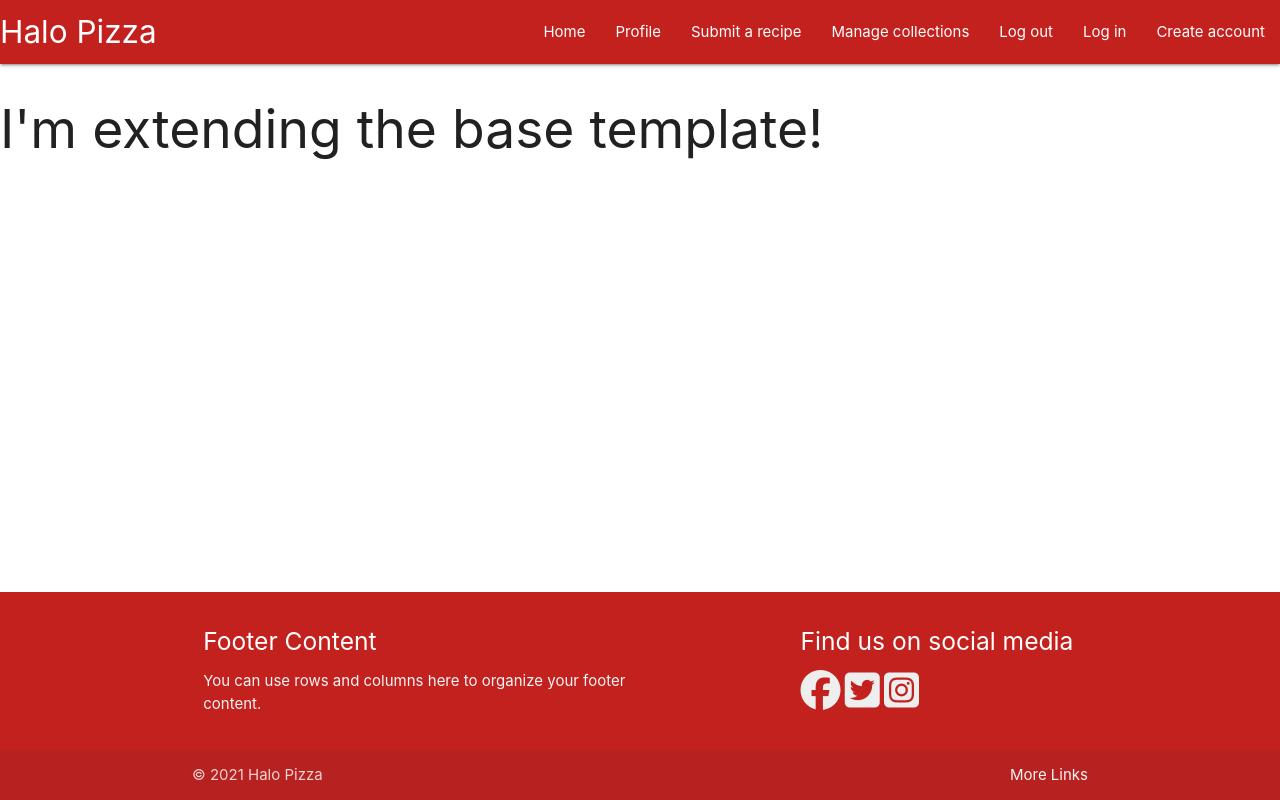
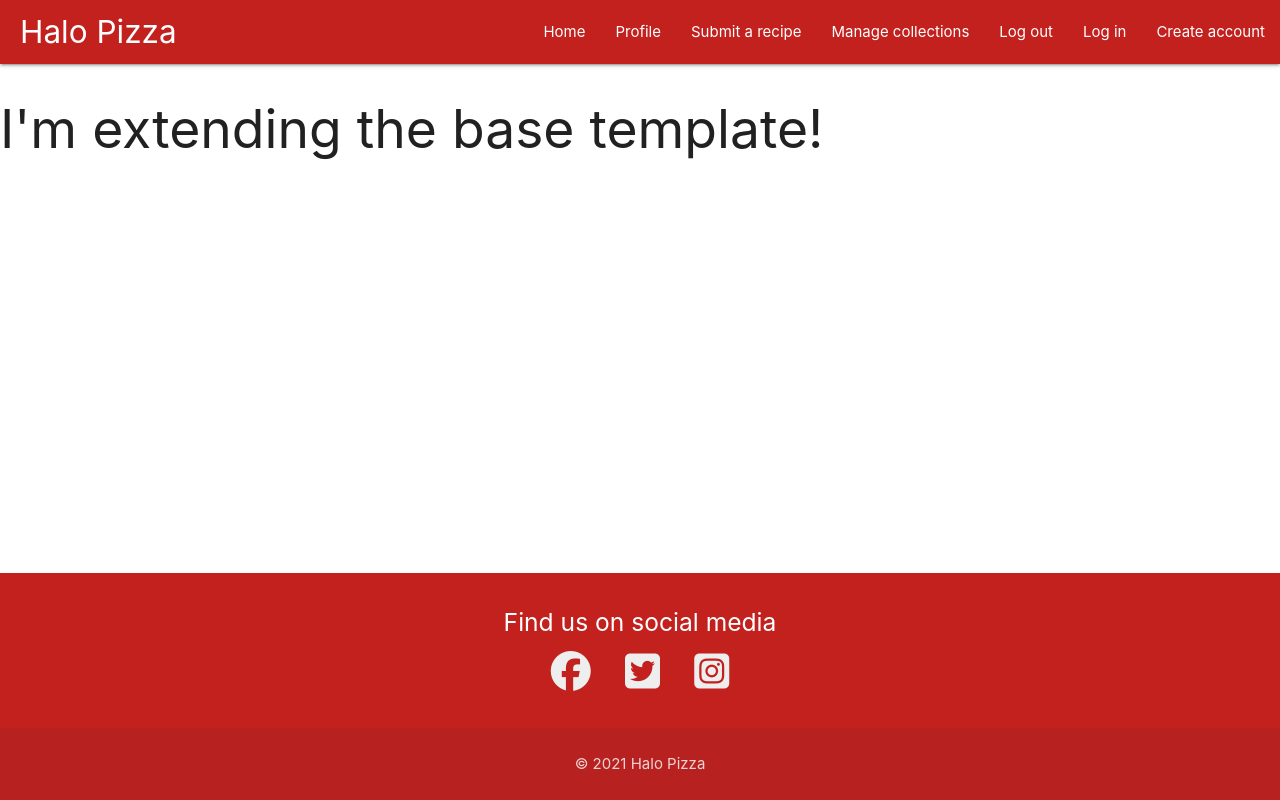
Before and after one commit to James-VT/MS3_Halo_Pizza, a Flask app: page / in a window 1280 px wide. Run offline with Flask 2, Linux system fonts and the light colour scheme; data that the repository does not hold is empty; some libraries are stand-ins or nearby versions.

Commit message:
edit: Edits styling for header and footer

```diff
--- a/static/css/style.css
+++ b/static/css/style.css
@@ -17,6 +17,10 @@ main {
     font-size: 40px;
 }
 
+.logo-style {
+    margin-left: 20px;
+}
+
 /* ------------------Footer */
 
 .page-footer {
@@ -25,4 +29,13 @@ main {
 
 .social-links {
     display: inline-block;
+    padding-left: 15px;
+    padding-right: 15px;
 }
+
+/* ------------------Media queries */
+@media screen and (max-width: 810px) {
+    .social-links {
+        padding-top: 10px;
+    }
+}
--- a/templates/base.html
+++ b/templates/base.html
@@ -20,7 +20,7 @@
         <!--This navbar is a Materialize component, swiped from here: https://materializecss.com/navbar.html-->
         <nav class="nav-extended navbar-style">
             <div class="nav-wrapper">
-                <a href="#!" class="brand-logo">Halo Pizza</a>
+                <a href="#!" class="brand-logo logo-style">Halo Pizza</a>
                 <a href="#" data-target="mobile-demo" class="sidenav-trigger"><i class="fas fa-bars"></i></a>
                 <ul class="right hide-on-med-and-down">
                     <li><a href="#">Home</a></li>
@@ -54,25 +54,24 @@
     <footer class="page-footer">
         <div class="container">
             <div class="row">
-                <div class="col l6 s12">
+                <!-- <div class="col l6 s12">
                     <h5 class="white-text">Footer Content</h5>
                     <p class="grey-text text-lighten-4">You can use rows and columns here to organize your footer
                         content.</p>
-                </div>
-                <div class="col l4 offset-l2 s12">
-                    <h5 class="white-text">Find us on social media</h5>
-                    <ul>
-                        <li class="social-links"><a class="grey-text text-lighten-3 fab fa-facebook icon-style" href="#!"></a></li>
-                        <li class="social-links"><a class="grey-text text-lighten-3 fab fa-twitter-square icon-style" href="#!"></a></li>
-                        <li class="social-links"><a class="grey-text text-lighten-3 fab fa-instagram-square icon-style" href="#!"></a></li>
+                </div> -->
+                <div class="col s4 offset-s4">
+                    <h5 class="white-text center-align">Find us on social media</h5>
+                    <ul class="center-align">
+                        <li class="social-links center-align"><a class="grey-text text-lighten-3 fab fa-facebook icon-style" href="#!"></a></li>
+                        <li class="social-links center-align"><a class="grey-text text-lighten-3 fab fa-twitter-square icon-style" href="#!"></a></li>
+                        <li class="social-links center-align"><a class="grey-text text-lighten-3 fab fa-instagram-square icon-style" href="#!"></a></li>
                     </ul>
                 </div>
             </div>
         </div>
         <div class="footer-copyright">
             <div class="container">
-                © 2021 Halo Pizza
-                <a class="grey-text text-lighten-4 right" href="#!">More Links</a>
+                <p class="center-align">© 2021 Halo Pizza</p>
             </div>
         </div>
     </footer>
```
